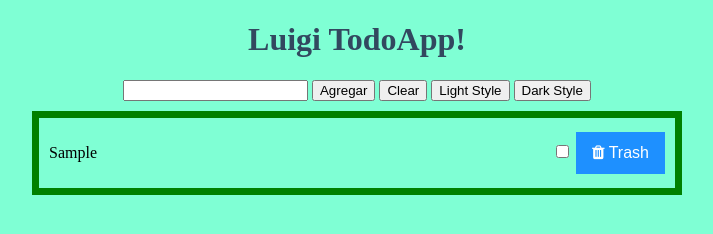
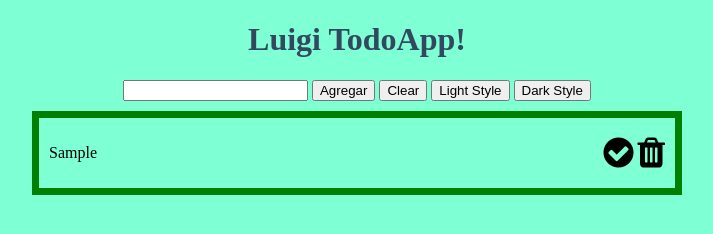
Before and after one commit to Luiszicart/ToDoApp-Vue, a plain HTML site: page index.html in a window 1280 px wide. Both pictures are taken after typing "Sample" into the empty fields and a click on the button "Agregar". Shown: the whole page, without its empty margins (283-996 px from the left). Drawn offline with nearby package versions, Linux system fonts and the light colour scheme.

Commit message:
New icons

```diff
--- a/dark.css
+++ b/dark.css
@@ -51,6 +51,8 @@ body {
     opacity: 0;
 }
 
+/*
+
 .btn {
     background-color: rgb(3, 53, 104);
     border: none;
@@ -63,3 +65,5 @@ body {
 .btn:hover {
     background-color: rgb(12, 34, 100);
 }
+
+/*
--- a/index.html
+++ b/index.html
@@ -30,8 +30,10 @@
 							{{todo}}
 						</p>
 						<div>
-							<input type="checkbox" class="nes-checkbox" @click="taskCompleted(index)">
-							<button @click="taskRemove(index)" class="btn"><i class="fa fa-trash"></i> Trash</button>
+							<i class="fa fa-check-circle" style="font-size:35px;" @click="taskCompleted(index)"></i>
+							<i class="fa fa-trash" style="font-size:35px;" @click="taskRemove(index)"></i>
+						<!--	<button @click="taskCompleted(index)" class="btn"><i class="fa fa-car"></i></i></button> -->
+						<!--	<button @click="taskRemove(index)" class="btn"><i class="fas fa-trash"></i></button> -->
 						</div>
 					</div>
 				</transition-group>
--- a/style.css
+++ b/style.css
@@ -51,6 +51,8 @@ body {
     opacity: 0;
 }
 
+/*
+
 .btn {
     background-color: DodgerBlue;
     border: none;
@@ -63,3 +65,5 @@ body {
 .btn:hover {
     background-color: RoyalBlue;
 }
+
+/*
```
